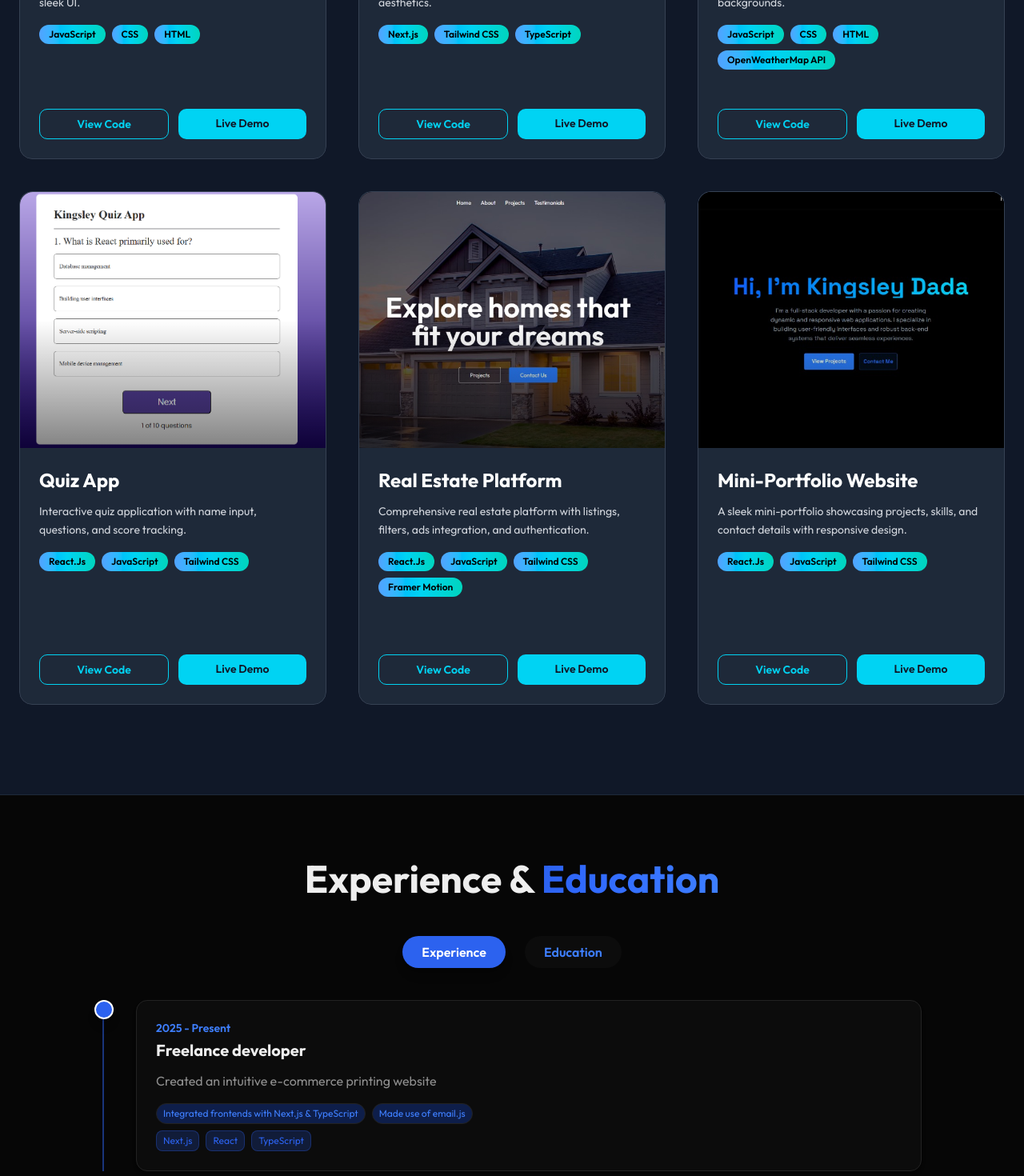
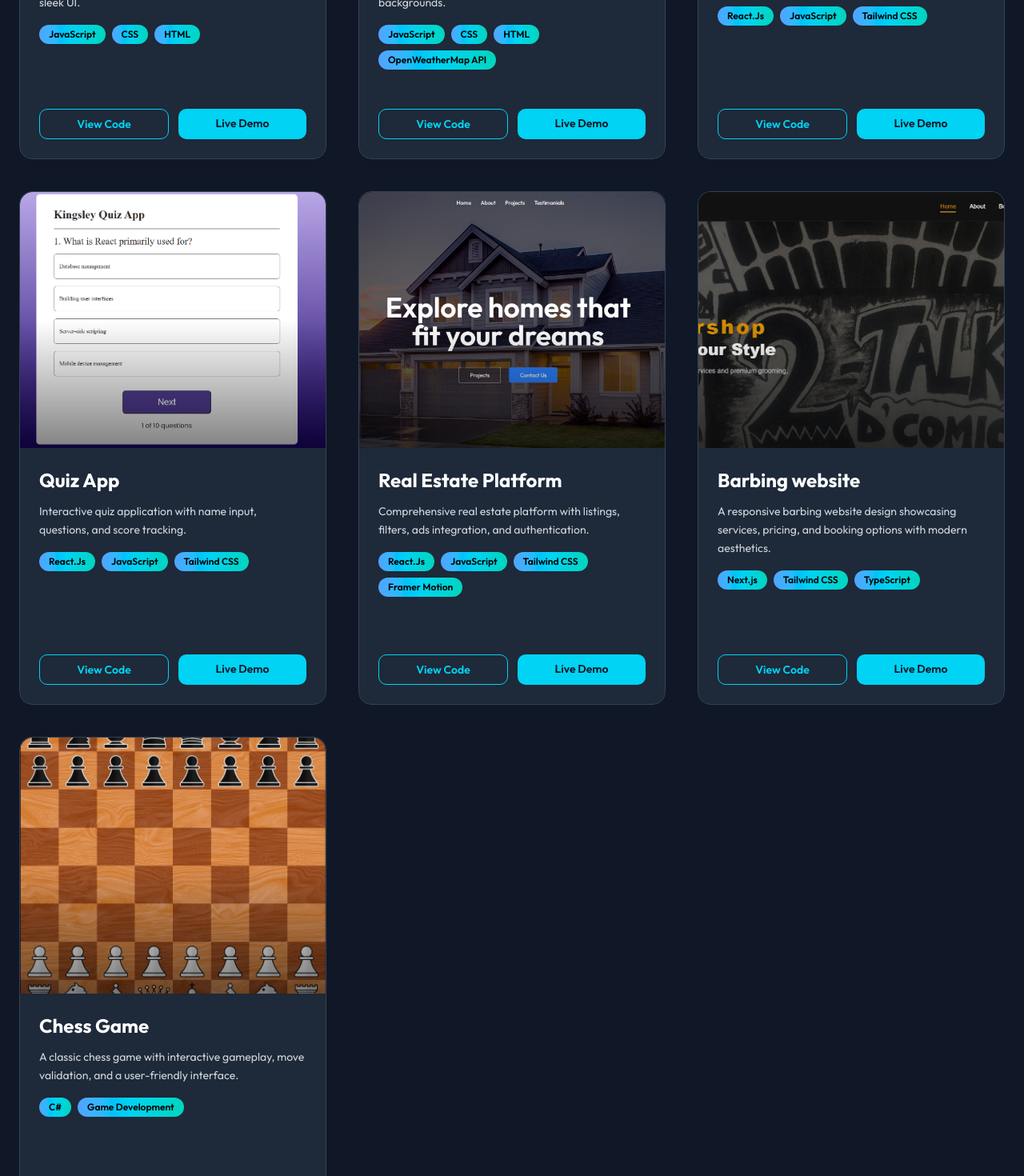
Before and after one commit to King-web-cell-05/kingsleydada-portfolio, a Next.js app: page / in a window 1280 px wide. Shown: the part 3300-4770 px from the top of the page at 80% size. Built offline with nearby package versions, Linux system fonts and the light colour scheme; a web font is replaced by a local one.

Commit message:
added one more project to projects section

```diff
--- a/components/projects.tsx
+++ b/components/projects.tsx
@@ -18,16 +18,6 @@ const projects = [
   },
   {
     id: 2,
-    title: "Barbing website",
-    description:
-      "A responsive barbing website design showcasing services, pricing, and booking options with modern aesthetics.",
-    technologies: ["Next.js", "Tailwind CSS", "TypeScript"],
-    image: "/2-talk-img.jpeg",
-    link: "https://github.com/King-web-cell-05/2talk",
-    live: "https://house-of-2talk-entertainment.vercel.app",
-  },
-  {
-    id: 3,
     title: "Weather App",
     description:
       "A stylish weather application providing real-time weather updates, forecasts, and dynamic backgrounds.",
@@ -35,6 +25,16 @@ const projects = [
     image: "/weather-apc.jpg",
     link: "https://github.com/King-web-cell-05/weather-Apc",
     live: "https://king-web-cell-05.github.io/weather-Apc/",
+  },
+  {
+    id: 3,
+    title: "Mini-Portfolio Website",
+    description:
+      "A sleek mini-portfolio showcasing projects, skills, and contact details with responsive design.",
+    technologies: ["React.Js", "JavaScript", "Tailwind CSS"],
+    image: "/king-portfolio.jpg",
+    link: "https://github.com/King-web-cell-05/kingsley-portfolio",
+    live: "https://king-portfolio-nu.vercel.app/",
   },
   {
     id: 4,
@@ -56,15 +56,25 @@ const projects = [
     link: "https://github.com/King-web-cell-05/realestate",
     live: "https://realestate-alpha-eight.vercel.app",
   },
-  {
+    {
     id: 6,
-    title: "Mini-Portfolio Website",
+    title: "Barbing website",
     description:
-      "A sleek mini-portfolio showcasing projects, skills, and contact details with responsive design.",
-    technologies: ["React.Js", "JavaScript", "Tailwind CSS"],
-    image: "/king-portfolio.jpg",
-    link: "https://github.com/King-web-cell-05/kingsley-portfolio",
-    live: "https://king-portfolio-nu.vercel.app/",
+      "A responsive barbing website design showcasing services, pricing, and booking options with modern aesthetics.",
+    technologies: ["Next.js", "Tailwind CSS", "TypeScript"],
+    image: "/2-talk-img.jpeg",
+    link: "https://github.com/King-web-cell-05/2talk",
+    live: "https://house-of-2talk-entertainment.vercel.app",
+  },
+    {
+    id: 7,
+    title: "Chess Game",
+    description:
+      "A classic chess game with interactive gameplay, move validation, and a user-friendly interface.",
+    technologies: ["C#", "Game Development"],
+    image: "/chess-game.jpeg",
+    link: "https://github.com/King-web-cell-05/Chess",
+    live: "",
   },
 ];
 
```
Also changed, not shown: public/2-talk.jpeg (deleted), public/chess-game.jpeg (added).
